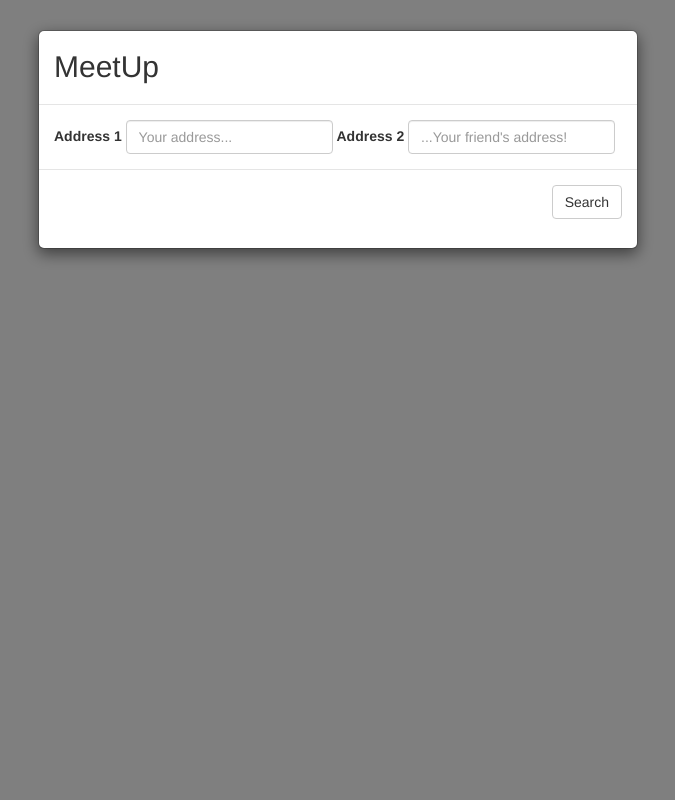
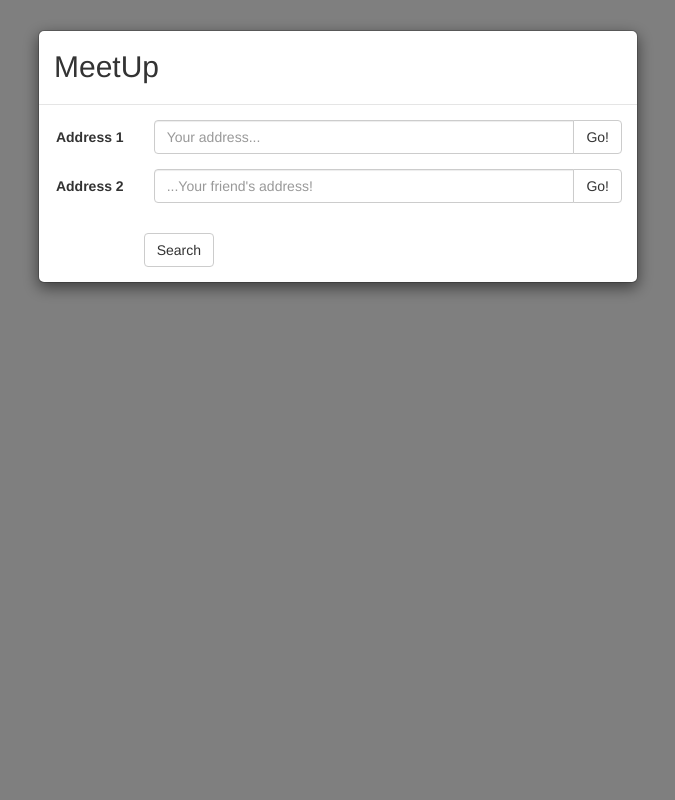
Before and after one commit to nadia26/MeetUp, a Flask app: page / in a window 1280 px wide. Shown: the whole page, without its empty margins (302-977 px from the left). Run offline with Flask 2, Linux system fonts and the light colour scheme; some libraries are stand-ins or nearby versions.

Commit message:
Adding buttons to end of modal forms

```diff
--- a/templates/main.html
+++ b/templates/main.html
@@ -33,19 +33,38 @@
       <div class="modal-header">
         <h2 class="modal-title">MeetUp</h2>
       </div>
-      <form class="form-inline" method="POST">
+      <form class="form-horizontal" method="POST">
       <div class="modal-body">
         <div class="form-group">
-            <label for="address1">Address 1</label>
+
+            <label for="address1" class="col-sm-2 control-label">Address 1</label>
+	    <div class="col-sm-10">
+	      <div class="input-group">
 		<input type="text" class="form-control" placeholder="Your address..." name="address1">
+		<span class="input-group-btn">
+		  <button class="btn btn-default" type="button">Go!</button>
+		</span>
+	      </div>
+	    </div>
         </div>
           <div class="form-group">
-            <label for="address2">Address 2</label>
+            <label for="address2" class="col-sm-2 control-label">Address 2</label>
+	      <div class="col-sm-10">
+		<div class="input-group">
 		  <input type="text" class="form-control" placeholder="...Your friend's address!" name="address2">
+		  <span class="input-group-btn">
+		  <button class="btn btn-default" type="button">Go!</button>
+		  </span>
 		</div>
 		</div>
-      <div class="modal-footer">
+
+	    </div>
+          </div>
+	  <div class="form-group">
+	    <div class="col-sm-offset-2 col-sm-10">
               <button type="submit" name="b" value="submit"class="btn btn-default">Search</button>
+	    </div>
+	  </div>
       </div>
       </form>
     </div>
```
Lines whose indentation alone changed are shown as unchanged.
